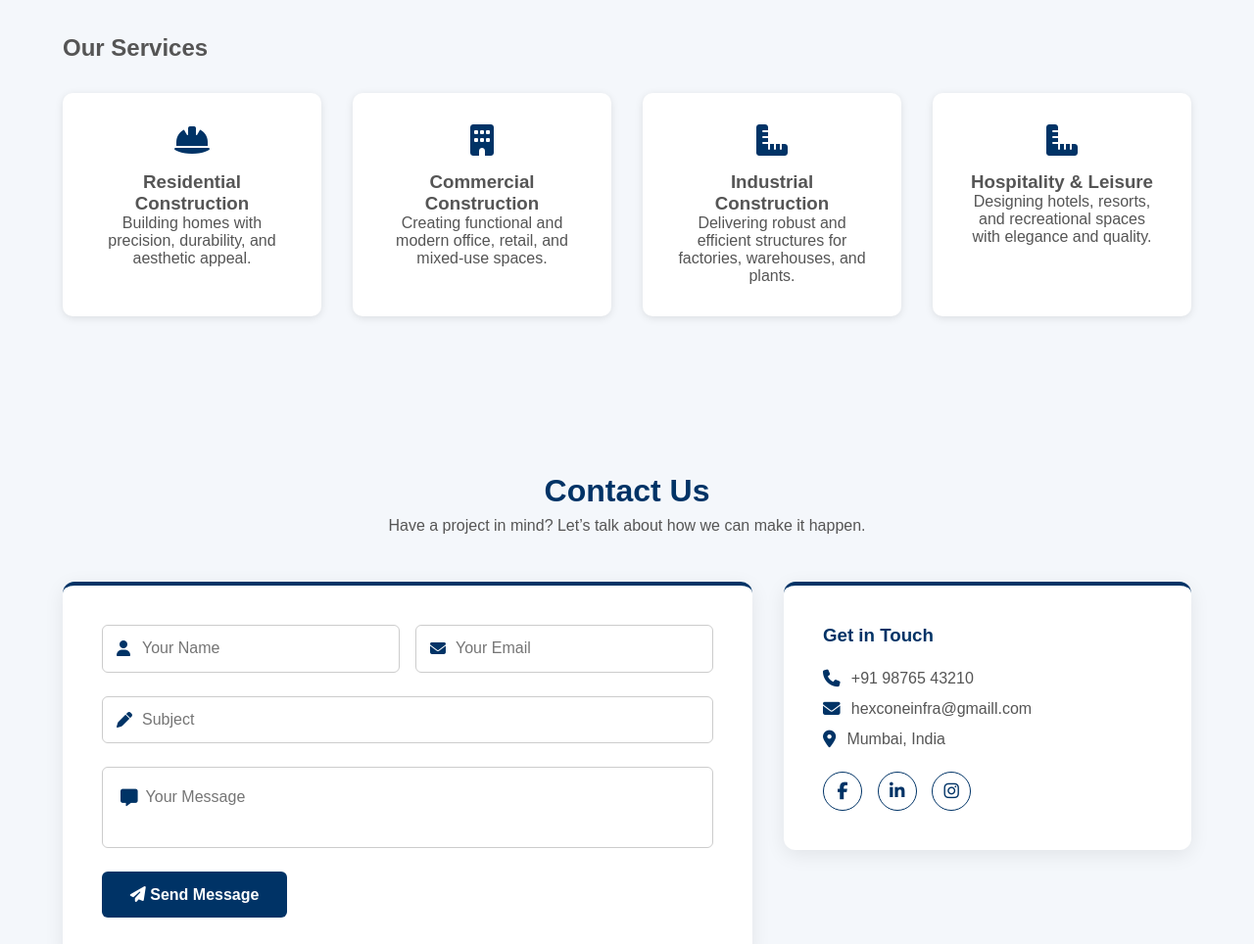
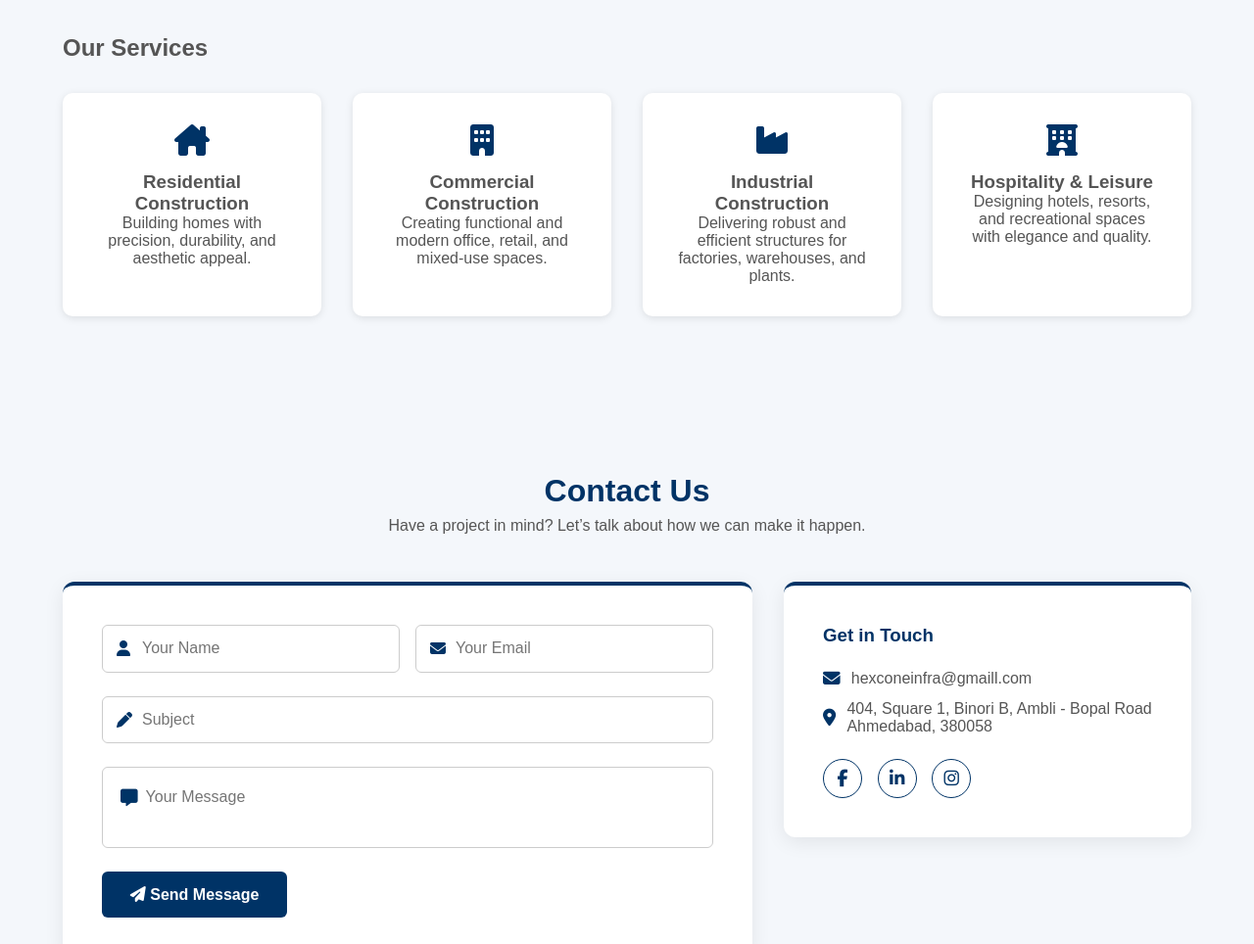
Before and after one commit to PratikSuthar8/HEXCONE_DEMO, a plain HTML site: page index.html in a window 1280 px wide. Shown: the part 1580-2544 px from the top of the page at 98% size. Drawn offline with nearby package versions, Linux system fonts and the light colour scheme.

Commit message:
Update index.html

```diff
--- a/index.html
+++ b/index.html
@@ -4,6 +4,7 @@
 		<meta charset="UTF-8" />
 		<meta name="viewport" content="width=device-width, initial-scale=1.0" />
 		<title>HEXCONE</title>
+		<link rel="icon" type="image/x-icon" href="./Img/Logo-White.png" />
 		<link
 			rel="stylesheet"
 			href="https://cdnjs.cloudflare.com/ajax/libs/font-awesome/6.6.0/css/all.min.css"
@@ -106,7 +107,7 @@
 				<h2>Our Services</h2>
 				<div class="service-list">
 					<div class="service-item">
-						<i class="fa-solid fa-helmet-safety"></i>
+						<i class="fa-solid fa-house-chimney"></i>
 						<h3>Residential Construction</h3>
 						<p>
 							Building homes with precision, durability, and
@@ -122,7 +123,7 @@
 						</p>
 					</div>
 					<div class="service-item">
-						<i class="fa-solid fa-ruler-combined"></i>
+						<i class="fa-solid fa-industry"></i>
 						<h3>Industrial Construction</h3>
 						<p>
 							Delivering robust and efficient structures for
@@ -130,7 +131,7 @@
 						</p>
 					</div>
 					<div class="service-item">
-						<i class="fa-solid fa-ruler-combined"></i>
+						<i class="fa-solid fa-hotel"></i>
 						<h3>Hospitality & Leisure</h3>
 						<p>
 							Designing hotels, resorts, and recreational spaces
@@ -227,23 +228,24 @@
 
 					<div class="contact-details">
 						<h3>Get in Touch</h3>
-						<p><i class="fa-solid fa-phone"></i> +91 98765 43210</p>
+						<!-- <p><i class="fa-solid fa-phone"></i> +91 98765 43210</p> -->
 						<p>
 							<i class="fa-solid fa-envelope"></i>
 							hexconeinfra@gmaill.com
 						</p>
 						<p>
-							<i class="fa-solid fa-location-dot"></i> Mumbai,
-							India
+							<i class="fa-solid fa-location-dot"></i> 404, Square
+							1, Binori B, Ambli - Bopal Road Ahmedabad, 380058
 						</p>
 						<div class="social-icons">
-							<a href="#"
+							<a
+								href="https://www.facebook.com/people/Hexcone-Infra/61579144756289/"
 								><i class="fa-brands fa-facebook-f"></i
 							></a>
-							<a href="#"
+							<a href="linkedin.com/company/hexcone-pmc"
 								><i class="fa-brands fa-linkedin-in"></i
 							></a>
-							<a href="#"
+							<a href="https://www.instagram.com/hexconeinfra/"
 								><i class="fa-brands fa-instagram"></i
 							></a>
 						</div>
```
